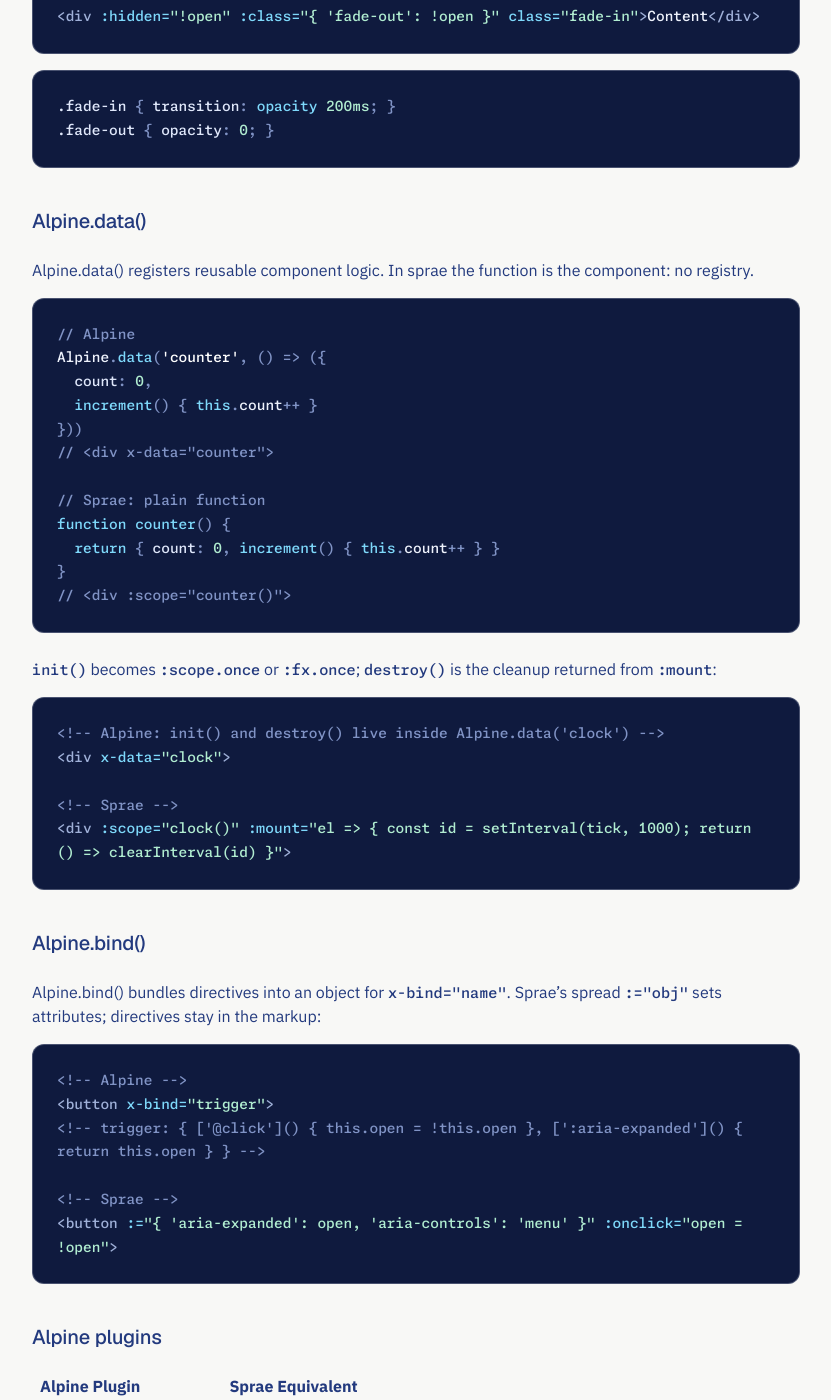
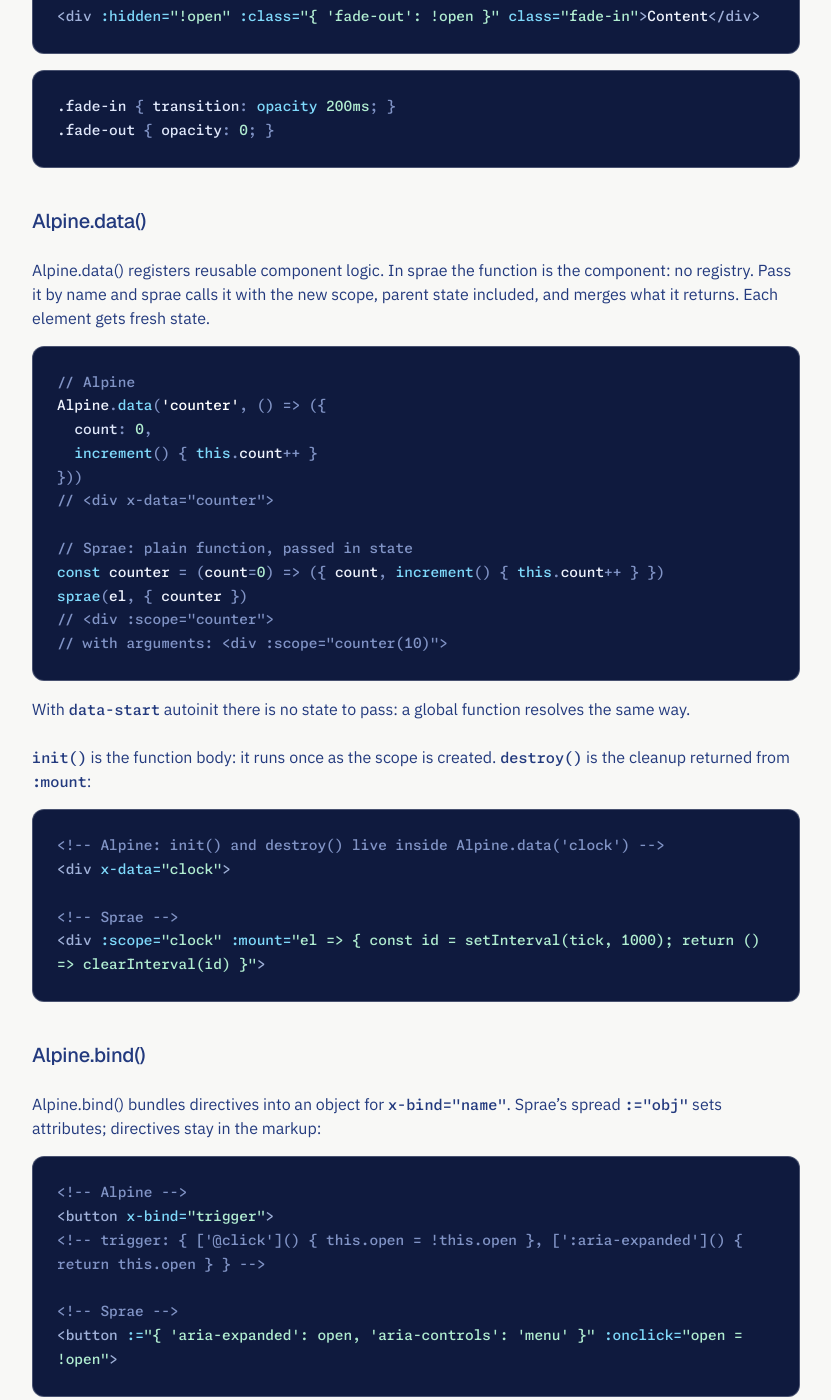
Before and after one commit to dy/sprae, a Jekyll site: the page built from alpine.md, in a window 1280 px wide and 1400 px high, scrolled down 9570 px. Shown: the whole window, without its empty margins (284-1115 px from the left). Built offline with Jekyll 4.4.1, drawn with Linux system fonts in a browser that asks for light colours; some of the changed text lies outside the part shown.

Commit message:
Update component example

````diff
--- a/alpine.md
+++ b/alpine.md
@@ -10,7 +10,7 @@
 | Alpine | Sprae |
 |--------|-------|
 | `x-data="{ count: 0 }"` | `:scope="{ count: 0 }"` |
-| `x-data="dropdown"` | `:scope="dropdown()"` (see [below](#alpinedata)) |
+| `x-data="dropdown"` | `:scope="dropdown"` (see [below](#alpinedata)) |
 | `x-text="message"` | `:text="message"` |
 | `x-html="content"` | `:html="content"` |
 | `x-show="open"` | `:hidden="!open"` |
@@ -368,7 +368,7 @@
 
 ### Alpine.data()
 
-Alpine.data() registers reusable component logic. In sprae the function is the component: no registry.
+Alpine.data() registers reusable component logic. In sprae the function is the component: no registry. Pass it by name and sprae calls it with the new scope, parent state included, and merges what it returns. Each element gets fresh state.
 
 ```js
 // Alpine
@@ -378,21 +378,23 @@
 }))
 // <div x-data="counter">
 
-// Sprae: plain function
-function counter() {
-  return { count: 0, increment() { this.count++ } }
-}
-// <div :scope="counter()">
+// Sprae: plain function, passed in state
+const counter = (count=0) => ({ count, increment() { this.count++ } })
+sprae(el, { counter })
+// <div :scope="counter">
+// with arguments: <div :scope="counter(10)">
 ```
 
-`init()` becomes `:scope.once` or `:fx.once`; `destroy()` is the cleanup returned from `:mount`:
+With `data-start` autoinit there is no state to pass: a global function resolves the same way.
+
+`init()` is the function body: it runs once as the scope is created. `destroy()` is the cleanup returned from `:mount`:
 
 ```html
 <!-- Alpine: init() and destroy() live inside Alpine.data('clock') -->
 <div x-data="clock">
 
 <!-- Sprae -->
-<div :scope="clock()" :mount="el => { const id = setInterval(tick, 1000); return () => clearInterval(id) }">
+<div :scope="clock" :mount="el => { const id = setInterval(tick, 1000); return () => clearInterval(id) }">
 ```
 
 ### Alpine.bind()
````
Also changed, not shown: test/core.js (+17 -0 lines), readme.md.
